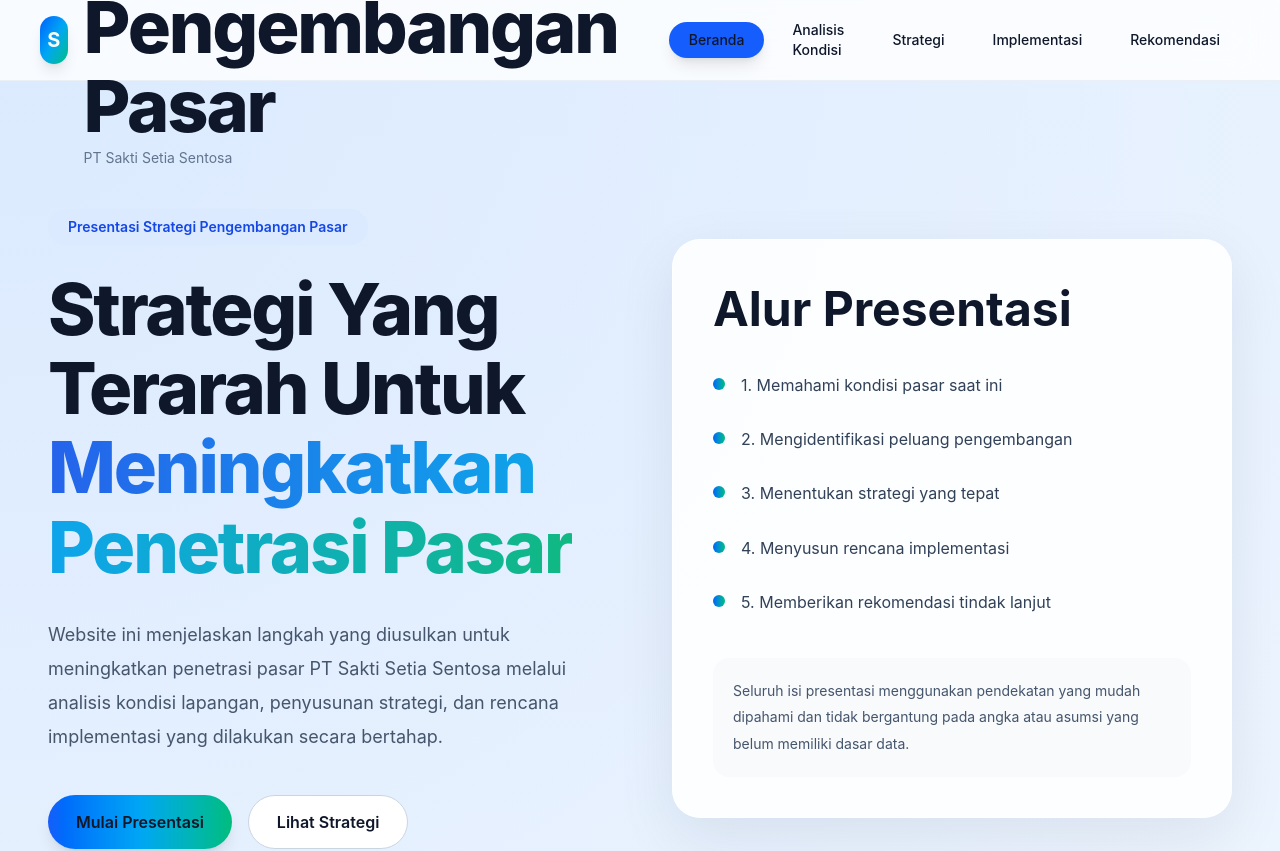
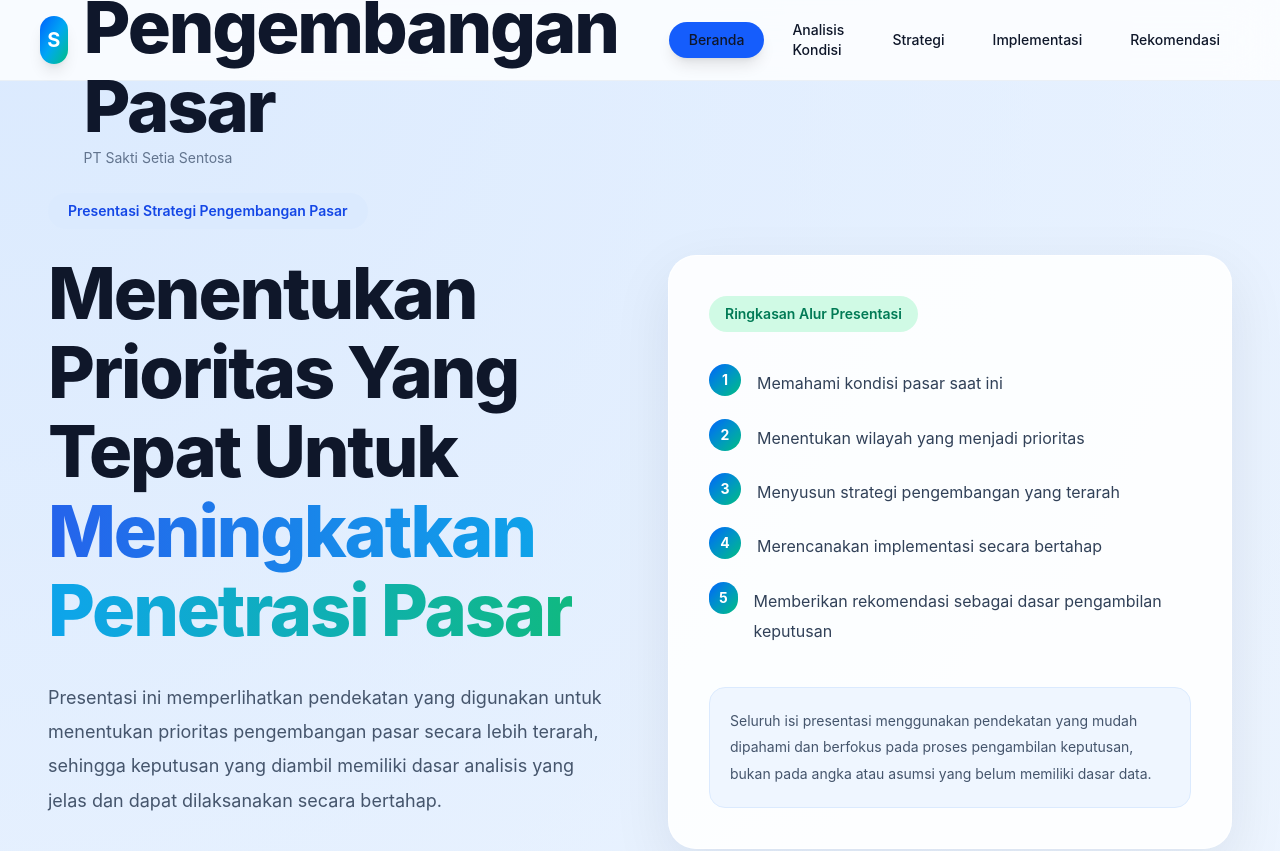
Before and after one commit to dawudsw0491-cell/market-strategy-presentation, a Next.js app: page / in a window 1280 px wide. Shown: the top 851 px of the page. Built offline with nearby package versions, Linux system fonts and the light colour scheme.

Commit message:
content: strengthen hero presentation message

```diff
--- a/components/sections/hero.tsx
+++ b/components/sections/hero.tsx
@@ -2,28 +2,36 @@ import Button from "@/components/ui/button";
 import Container from "@/components/ui/container";
 import Section from "@/components/ui/section";
 
+const highlights = [
+  "Memahami kondisi pasar saat ini",
+  "Menentukan wilayah yang menjadi prioritas",
+  "Menyusun strategi pengembangan yang terarah",
+  "Merencanakan implementasi secara bertahap",
+  "Memberikan rekomendasi sebagai dasar pengambilan keputusan",
+];
+
 export default function Hero() {
   return (
-    <Section className="overflow-hidden pt-24 lg:pt-32">
+    <Section className="overflow-hidden pt-20 lg:pt-28">
       <Container>
-        <div className="grid items-center gap-16 lg:grid-cols-2">
+        <div className="grid items-center gap-14 lg:grid-cols-2">
           <div className="fade-up">
             <span className="inline-flex rounded-full bg-blue-100 px-5 py-2 text-sm font-semibold text-blue-700">
               Presentasi Strategi Pengembangan Pasar
             </span>
 
             <h1 className="mt-6 max-w-4xl">
-              Strategi Yang Terarah Untuk
+              Menentukan Prioritas Yang Tepat Untuk
               <span className="gradient-text">
                 {" "}Meningkatkan Penetrasi Pasar
               </span>
             </h1>
 
-            <p className="mt-8 max-w-2xl text-lg text-slate-600">
-              Website ini menjelaskan langkah yang diusulkan untuk
-              meningkatkan penetrasi pasar PT Sakti Setia Sentosa melalui
-              analisis kondisi lapangan, penyusunan strategi, dan rencana
-              implementasi yang dilakukan secara bertahap.
+            <p className="mt-8 max-w-2xl text-lg leading-9 text-slate-600">
+              Presentasi ini memperlihatkan pendekatan yang digunakan untuk
+              menentukan prioritas pengembangan pasar secara lebih terarah,
+              sehingga keputusan yang diambil memiliki dasar analisis yang jelas
+              dan dapat dilaksanakan secara bertahap.
             </p>
 
             <div className="mt-10 flex flex-wrap gap-4">
@@ -42,36 +50,32 @@ export default function Hero() {
 
           <div className="fade-up">
             <div className="card p-8 lg:p-10">
-              <h2 className="text-2xl font-bold text-slate-900">
-                Alur Presentasi
-              </h2>
+              <span className="inline-flex rounded-full bg-emerald-100 px-4 py-2 text-sm font-semibold text-emerald-700">
+                Ringkasan Alur Presentasi
+              </span>
 
-              <div className="mt-8 space-y-6">
-                {[
-                  "1. Memahami kondisi pasar saat ini",
-                  "2. Mengidentifikasi peluang pengembangan",
-                  "3. Menentukan strategi yang tepat",
-                  "4. Menyusun rencana implementasi",
-                  "5. Memberikan rekomendasi tindak lanjut",
-                ].map((step) => (
+              <div className="mt-8 space-y-5">
+                {highlights.map((item, index) => (
                   <div
-                    key={step}
-                    className="flex items-start gap-4"
+                    key={item}
+                    className="flex gap-4"
                   >
-                    <div className="mt-2 h-3 w-3 rounded-full bg-gradient-to-r from-blue-600 to-emerald-500" />
+                    <div className="flex h-8 w-8 items-center justify-center rounded-full bg-gradient-to-br from-blue-600 to-emerald-500 text-sm font-bold text-white">
+                      {index + 1}
+                    </div>
 
-                    <p className="text-slate-700">
-                      {step}
+                    <p className="pt-1 leading-7 text-slate-700">
+                      {item}
                     </p>
                   </div>
                 ))}
               </div>
 
-              <div className="mt-10 rounded-2xl bg-slate-50 p-5">
+              <div className="mt-10 rounded-2xl border border-blue-100 bg-blue-50 p-5">
                 <p className="text-sm leading-7 text-slate-600">
                   Seluruh isi presentasi menggunakan pendekatan yang mudah
-                  dipahami dan tidak bergantung pada angka atau asumsi yang
-                  belum memiliki dasar data.
+                  dipahami dan berfokus pada proses pengambilan keputusan,
+                  bukan pada angka atau asumsi yang belum memiliki dasar data.
                 </p>
               </div>
             </div>
```
